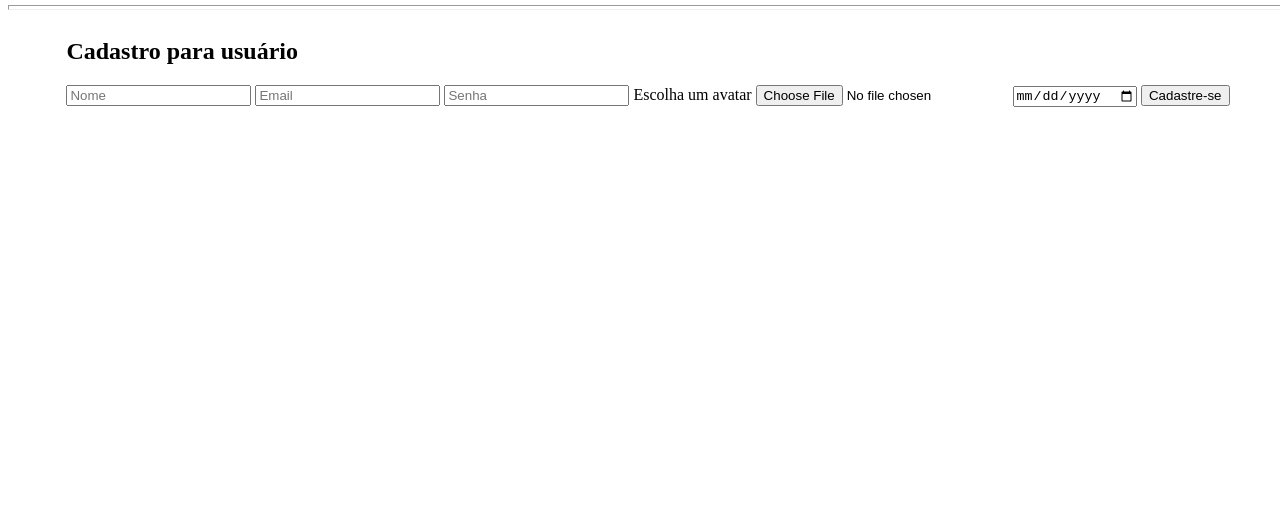
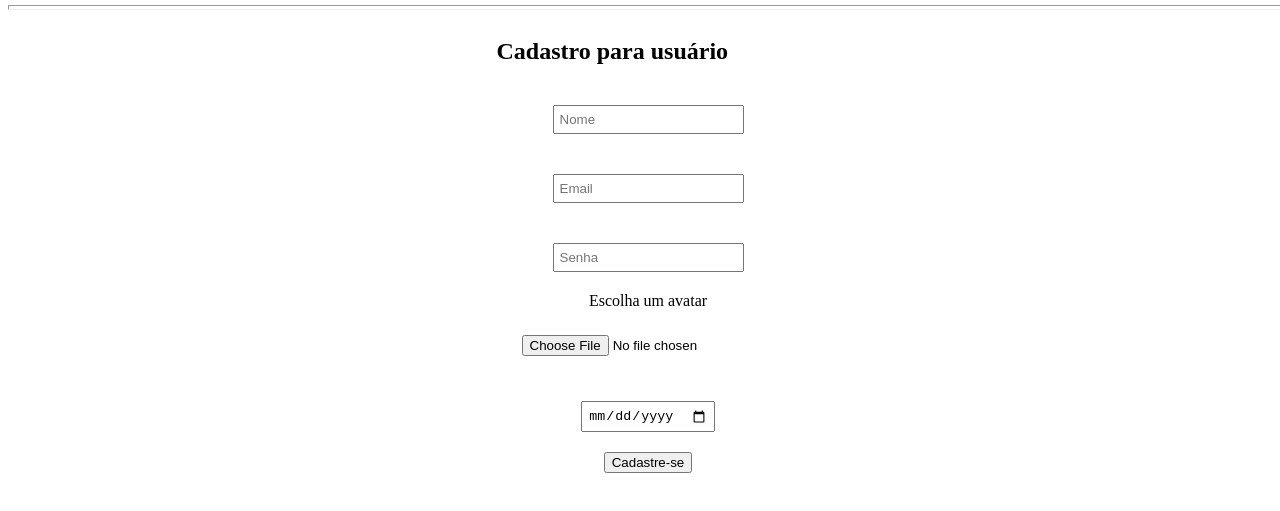
Before and after one commit to Jessica-s-paiva/Teste-Pratico, a website: page src/pages/cadastro.html in a window 1280 px wide. Shown: the part 101-612 px from the top of the page. Drawn offline with Linux system fonts and the light colour scheme; files whose address does not match are found by name.

Commit message:
ajustes finais

```diff
--- a/src/controller/usuarioController.js
+++ b/src/controller/usuarioController.js
@@ -23,7 +23,6 @@ export const user = (app, db) => {
         const param = req.params.id
         const users = db.users
         const id = users.filter(el => el.id == param)
-
         const sucessMsg = {
             "message": `${param} deleted`
         }
--- a/src/infra/dados.js
+++ b/src/infra/dados.js
@@ -2,10 +2,7 @@ function login(){
     const nome = document.querySelector("#nome").value;
     const email = document.querySelector("#email").value;
     const senha = document.querySelector("#senha").value;
-    const avatar = document.querySelector("#avatar").value;
+    const avatar = document.querySelector("#avatar");
     const dataNascimento = document.querySelector("#data").value;
-    console.log(email);
-    // console.log(avatar);
-    console.log(dataNascimento);
-    console.log(senha);
+    console.log(nome);
 }
--- a/src/pages/css/home.css
+++ b/src/pages/css/home.css
@@ -5,6 +5,20 @@ body{
     align-items: center;
     width: 100%;
     height: 100%;
+}
+
+form{
+    display: flex;
+    flex-direction:column;
+    justify-content: center;
+    align-items: center;
+    width: 100%;
+    height: 100%;
+}
+
+input{
+    padding: 5px;
+    margin: 20px;
 }
 
 img{
```
Also changed, not shown: src/pages/index.html (+1 -1 lines).
